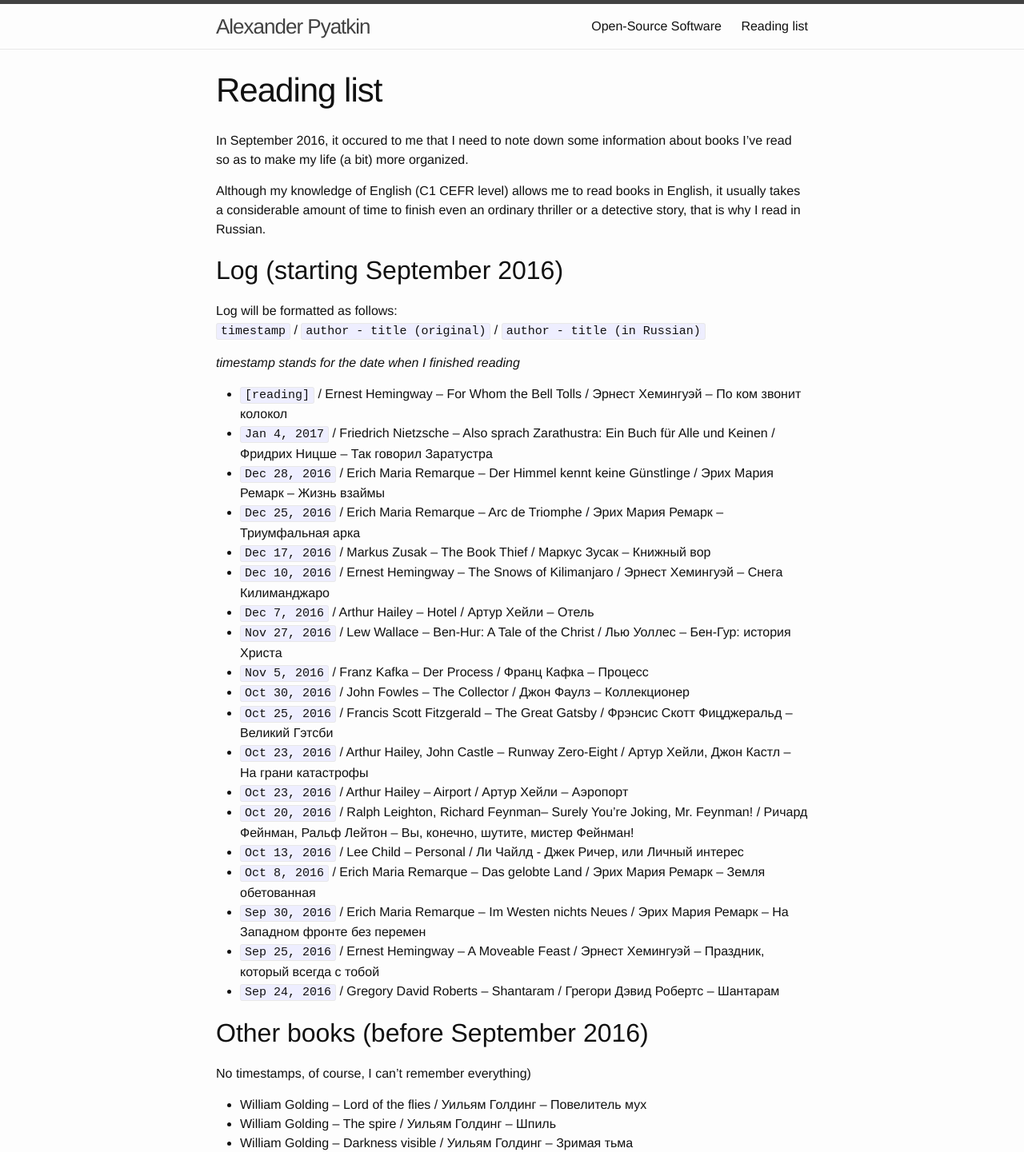
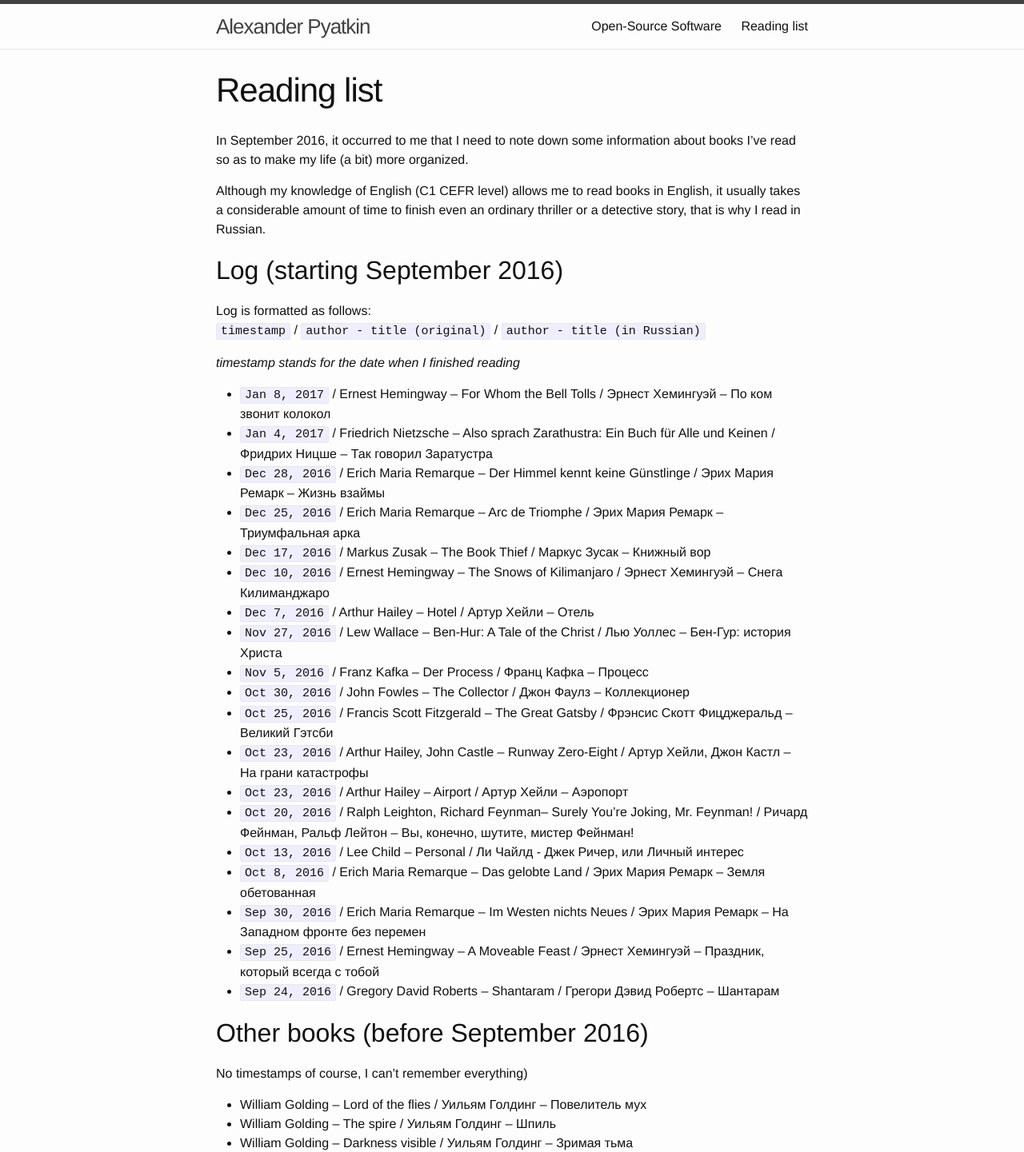
Before and after one commit to aspyatkin/personal-website, a Jekyll site: the page built from reading.md, in a window 1280 px wide. Shown: the top 1441 px of the page at 80% size. Built offline with Jekyll 4.4.1, drawn with Linux system fonts in a browser that asks for light colours.

Commit message:
Update reading list

```diff
--- a/reading.md
+++ b/reading.md
@@ -4,17 +4,17 @@ title: Reading list
 permalink: /reading/
 ---
 
-In September 2016, it occured to me that I need to note down some information about books I've read so as to make my life (a bit) more organized.
+In September 2016, it occurred to me that I need to note down some information about books I've read so as to make my life (a bit) more organized.
 
 Although my knowledge of English (C1 CEFR level) allows me to read books in English, it usually takes a considerable amount of time to finish even an ordinary thriller or a detective story, that is why I read in Russian.
 
 ## Log (starting September 2016)
-Log will be formatted as follows:
+Log is formatted as follows:
 `timestamp` / `author - title (original)` / `author - title (in Russian)`
 
 *timestamp stands for the date when I finished reading*
 
-- `[reading]` / Ernest Hemingway -- For Whom the Bell Tolls / Эрнест Хемингуэй -- По ком звонит колокол
+- `Jan 8, 2017` / Ernest Hemingway -- For Whom the Bell Tolls / Эрнест Хемингуэй -- По ком звонит колокол
 - `Jan 4, 2017` / Friedrich Nietzsche -- Also sprach Zarathustra: Ein Buch für Alle und Keinen / Фридрих Ницше -- Так говорил Заратустра
 - `Dec 28, 2016` / Erich Maria Remarque -- Der Himmel kennt keine Günstlinge / Эрих Мария Ремарк -- Жизнь взаймы
 - `Dec 25, 2016` / Erich Maria Remarque -- Arc de Triomphe / Эрих Мария Ремарк -- Триумфальная арка
@@ -35,7 +35,7 @@ Log will be formatted as follows:
 - `Sep 24, 2016` / Gregory David Roberts -- Shantaram / Грегори Дэвид Робертс -- Шантарам
 
 ## Other books (before September 2016)
-No timestamps, of course, I can't remember everything)
+No timestamps of course, I can't remember everything)
 
 - William Golding -- Lord of the flies / Уильям Голдинг -- Повелитель мух
 - William Golding -- The spire / Уильям Голдинг -- Шпиль
```
